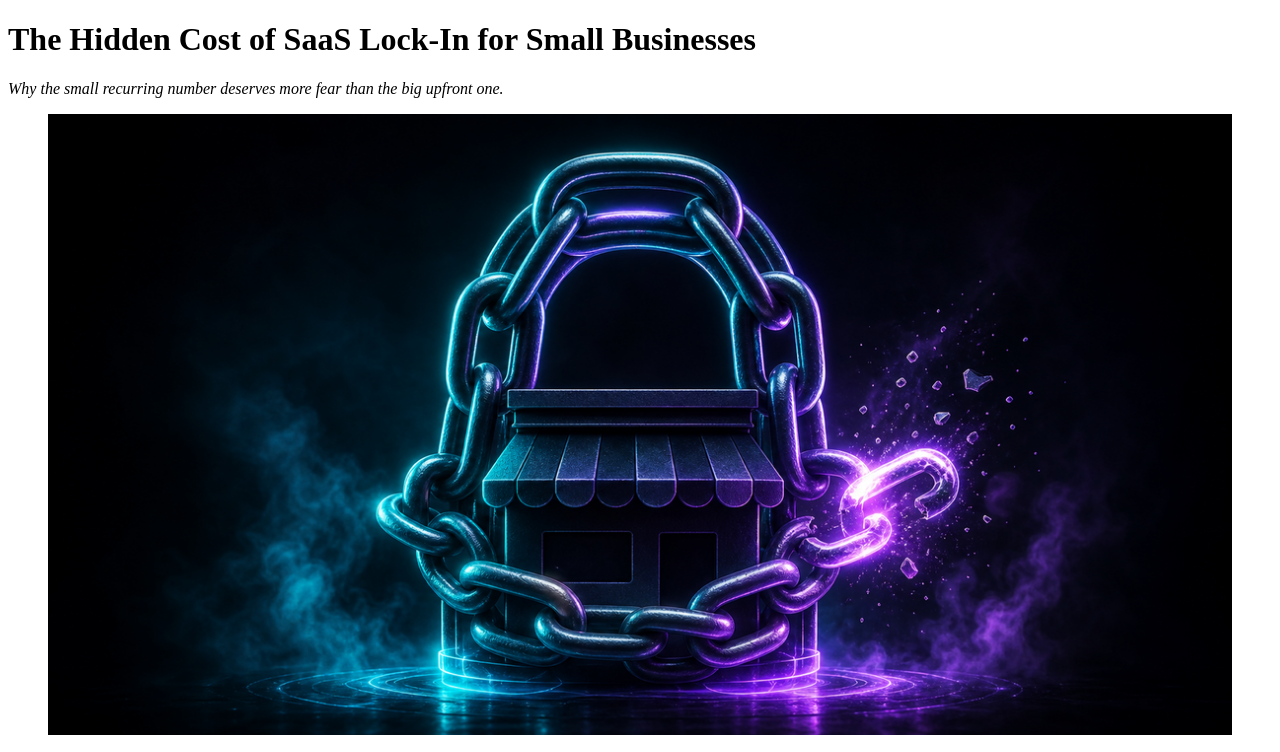
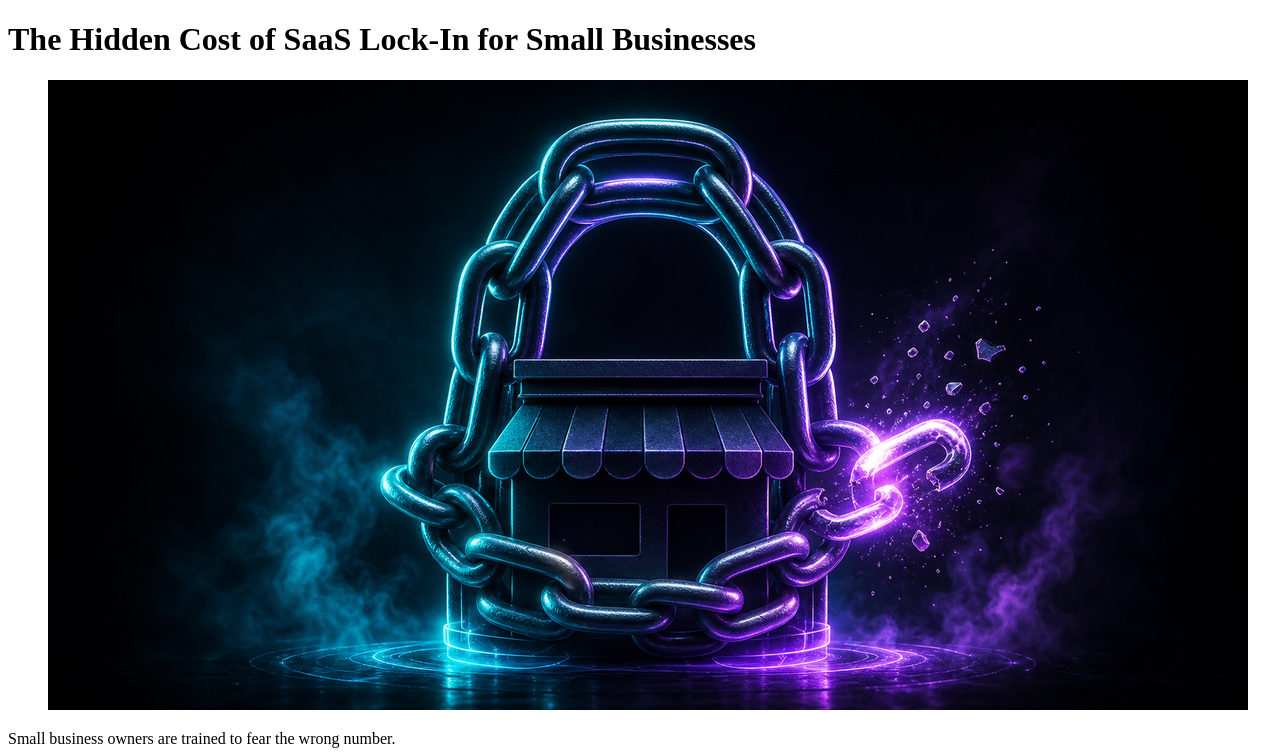
Before and after one commit to achiya-automation/mi-tmp, a plain HTML site: page index.html in a window 1280 px wide. Shown: the top 752 px of the page. Drawn offline with Linux system fonts and the light colour scheme.

Commit message:
clean structure: hero at top, githack same-origin image

```diff
--- a/index.html
+++ b/index.html
@@ -6,8 +6,8 @@
 </head>
 <body>
   <h1>The Hidden Cost of SaaS Lock-In for Small Businesses</h1>
-  <p><em>Why the small recurring number deserves more fear than the big upfront one.</em></p>
-  <figure><img src="https://achiya-automation.github.io/mi-tmp/medium-hero.png" alt="A small monthly subscription meter quietly climbing against a small business" style="max-width:100%;height:auto"></figure>
+
+  <figure><img src="https://raw.githack.com/achiya-automation/mi-tmp/main/medium-hero.png" alt="A small monthly subscription meter quietly climbing against a small business"></figure>
 
   <p>Small business owners are trained to fear the wrong number.</p>
 
```
